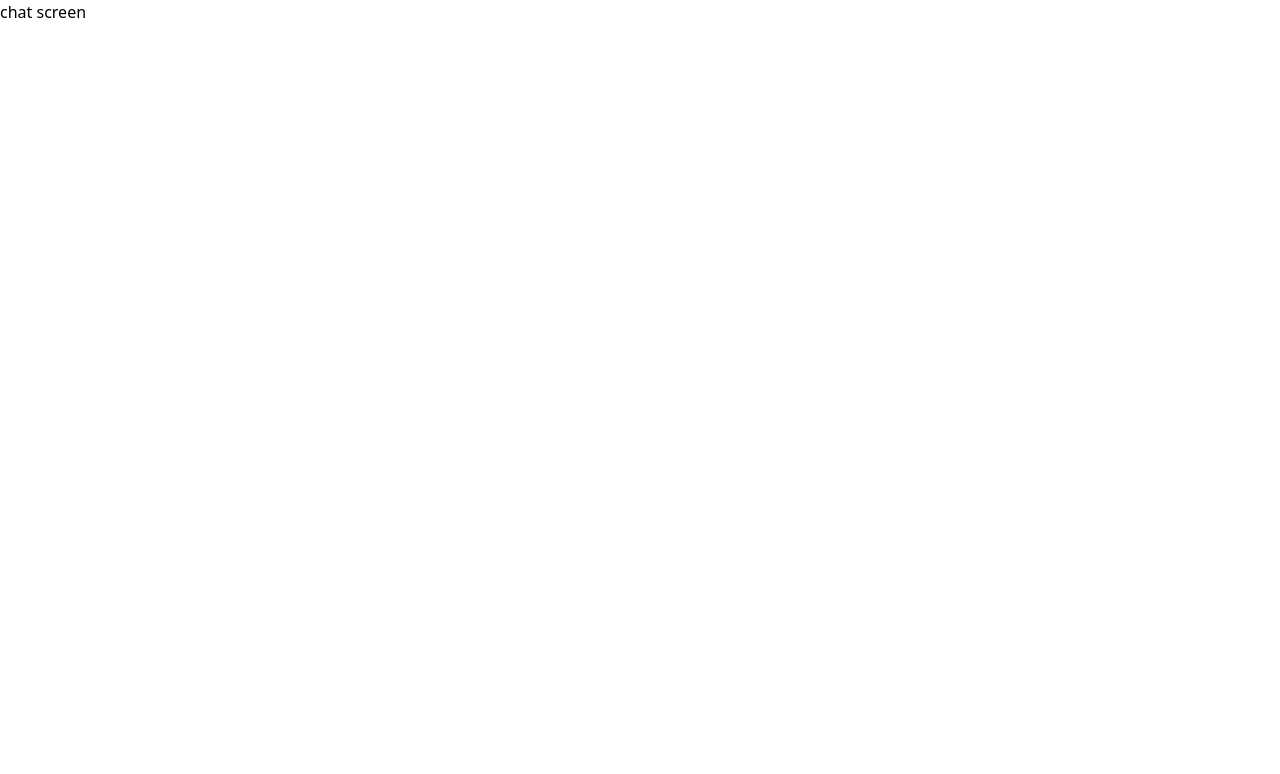
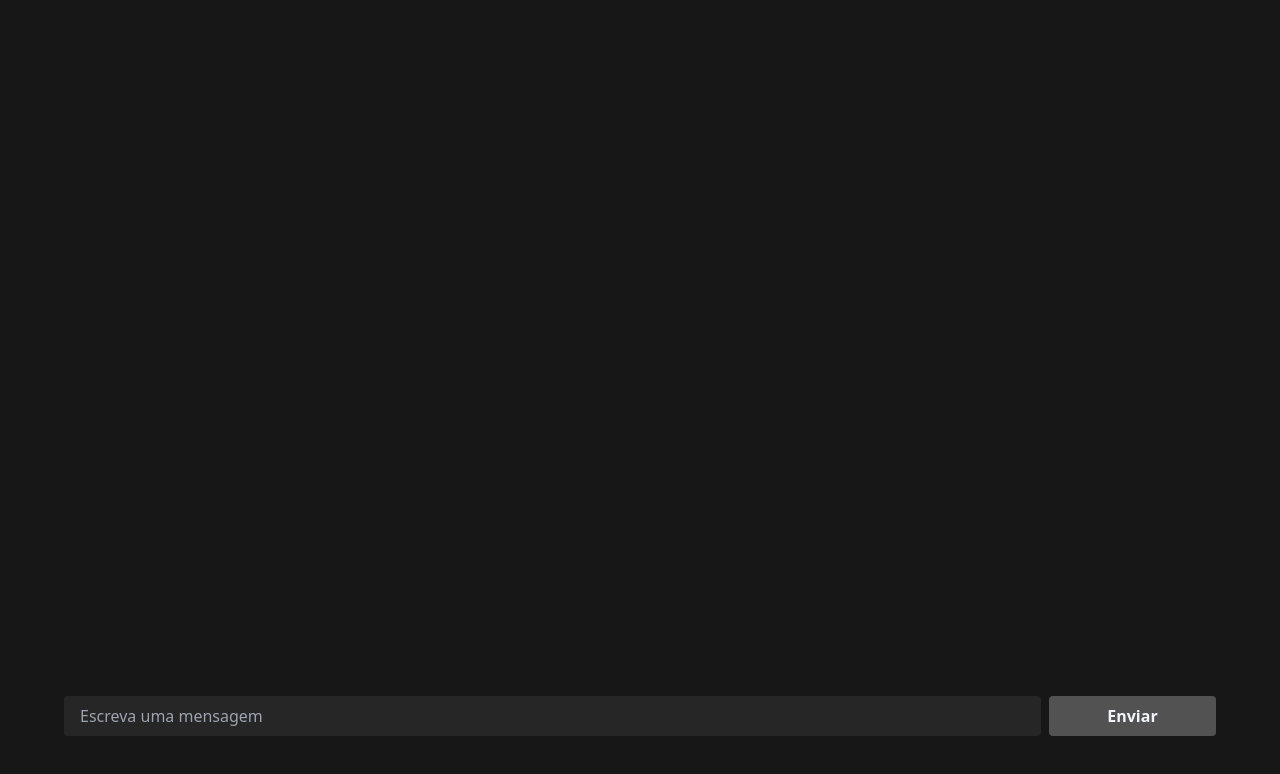
Before and after one commit to stanlino/archaic_chat_web, a React (Vite) app: page /chat in a window 1280 px wide. Shown: the top 774 px of the page. Built offline with nearby package versions, Linux system fonts and the light colour scheme.

Commit message:
feat: chat screen

```diff
--- a/src/screens/chat.tsx
+++ b/src/screens/chat.tsx
@@ -1,8 +1,31 @@
+import { FormEvent, useRef } from "react"
+
 function ChatScreen() {
+
+  const new_message_input_ref = useRef<HTMLInputElement>(null)
+
+  function handleSendANewMessage(event: FormEvent) {
+    event.preventDefault()
+
+    if (!new_message_input_ref.current) return
+
+    if (!new_message_input_ref.current.value) return
+
+    console.log(new_message_input_ref.current.value)
+
+    new_message_input_ref.current.value = ''
+  }
+
   return (
-    <h1>
-      chat screen
-    </h1>
+    <main className="h-screen w-screen bg-neutral-900 flex flex-col justify-center items-center p-4 md:p-16">
+      <div className="flex-1">
+
+      </div>
+      <form onSubmit={handleSendANewMessage} className='flex w-full gap-2'>
+        <input ref={new_message_input_ref} placeholder="Escreva uma mensagem" className="w-full bg-neutral-800 h-10 rounded placeholder-gray-400 text-slate-100 px-4" />
+        <button type="submit" className="w-1/6 bg-neutral-600 h-10 rounded text-slate-100 px-4 hover:bg-neutral-500 font-bold">Enviar</button>
+      </form>
+    </main>
   )
 }
 
```
